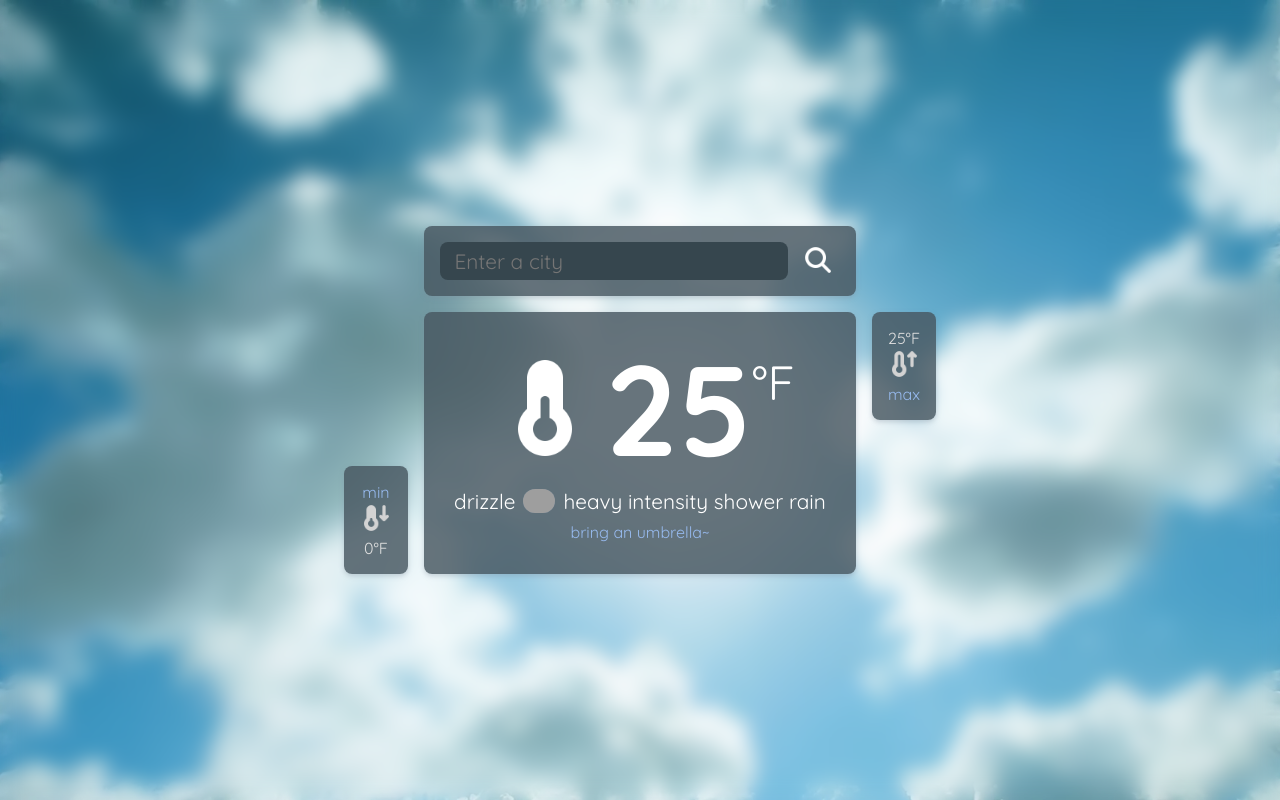
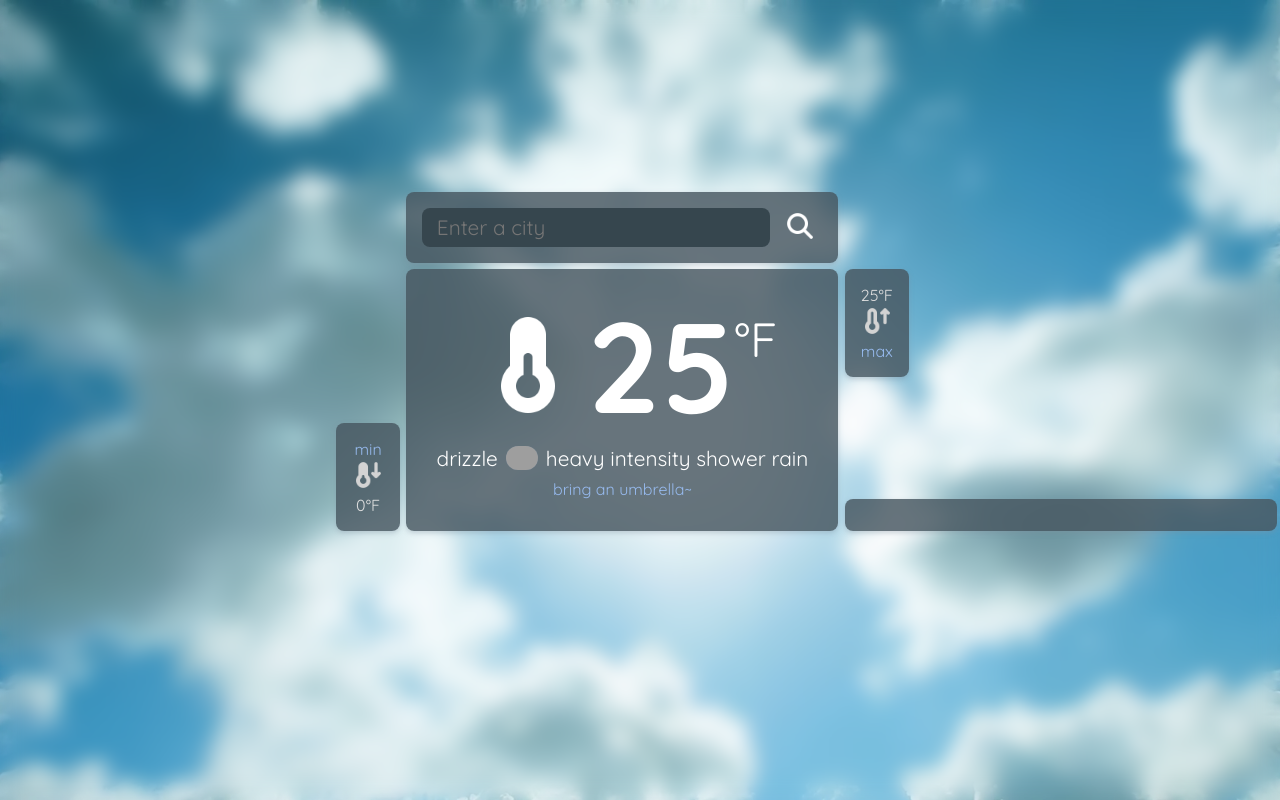
Before and after one commit to sylvia-ww/sylvia-ww.github.io, a web app: file hw3/index.html in a window 1280 px wide. Run offline with its HTML, style and script files only (its server is not run), Linux system fonts and the light colour scheme; grey boxes are pictures that could not be loaded.

Commit message:
hw3 thank god man :pain:

```diff
--- a/hw3/css/styles.css
+++ b/hw3/css/styles.css
@@ -1,5 +1,5 @@
+@import url('https://fonts.googleapis.com/css2?family=Open+Sans:ital,wght@0,300..800;1,300..800&family=Quicksand:wght@300..700&display=swap');
 
-@import url('https://fonts.googleapis.com/css2?family=Open+Sans:ital,wght@0,300..800;1,300..800&family=Quicksand:wght@300..700&display=swap');
 body {
     background-color: var(--main-bg);
     color: white;
@@ -12,27 +12,67 @@ body {
     --faded-white: rgb(223, 223, 223);
     --text-blue: rgb(150, 185, 237);
     --bg-blue: rgb(108, 130, 150);
-    --error-color:rgb(255, 214, 143) ;
+    --error-color: rgb(255, 214, 143);
 }
+
 html {
     padding: 0;
     margin: 0;
 }
+
 /* started out flexbox, then switched to grid too late, yeah..bit  */
 /* grid container */
 body {
-    display: flex;
-    flex-direction: column;
+    display: grid;
+    grid-template-columns: 1fr auto 1fr;
+    grid-template-rows: 1fr auto 1fr;
+    grid-template-areas:
+    ". search-wrapper ."
+    "min display max"
+    ". . .";
+
+    /* make grid items not stretch to fill grid box */
+    justify-content: center;
     align-items: center;
-    justify-content: center;
-    height: 100dvh; /* dvh = dynamic viewport height */
+
+    height: 100dvh;
+    /* dvh = dynamic viewport height */
     padding: 0;
-    margin: 0; /* margin 0 makes it not scroll */
+    margin: 0;
+    /* margin 0 makes it not scroll */
     background-image: url('../img/bg-sunny.jpg');
     background-position: center;
     background-size: cover;
     backdrop-filter: blur(10px);
 
+}
+
+.search-wrapper {
+    grid-area: search-wrapper;
+    align-self: end;
+}
+.min {
+    grid-area: min;
+    align-self: end;
+    justify-self: end;
+}
+.max {
+    grid-area: max;
+    align-self: stretch;
+    justify-self: start;
+
+    display: flex;
+    flex-direction: column;
+    justify-content: space-between;
+}
+
+.display {
+    grid-area: display;
+    align-self: start;
+}
+.wrapper.min,
+.wrapper.max {
+    width: fit-content;
 }
 
 .text-fade {
@@ -48,28 +88,31 @@ body {
     backdrop-filter: blur(70px);
     padding: 1rem;
     border-radius: 0.5rem;
-    margin: 0.2rem 0;
+    margin: 0.2rem;
     flex-wrap: wrap;
     box-shadow: 0px 2px 5px rgba(124, 140, 158, 0.368);
-
 }
 
 .search {
     display: flex;
-    flex: 1; /* make search bar stretch */
+    flex: 1;
+    /* make search bar stretch */
     align-items: center;
 }
-#search-error{
+
+#search-error {
     color: var(--error-color);
     margin-top: 0.5rem;
 }
+
 input:focus {
     box-shadow: 0 0 2px 1px rgb(141, 160, 191);
 }
 
 .search input {
     font-family: Quicksand, Arial, Helvetica, sans-serif;
-    flex: 1; /* make it stretch to space of parent */
+    flex: 1;
+    /* make it stretch to space of parent */
     border: none;
     outline: none;
     border-radius: 0.5rem;
@@ -81,7 +124,6 @@ input:focus {
     font-size: 1.3rem;
 
 }
-
 button {
     background-color: transparent;
     cursor: pointer;
@@ -93,14 +135,16 @@ img {
     width: 2rem;
 }
 
-img.bigger-img{
+img.bigger-img {
     width: 7.5rem;
 }
+
 #degree-f {
     align-self: start;
     margin-top: 1.5rem;
     font-size: 3rem;
 }
+
 #temperature {
     font-size: 8rem;
     font-weight: bold;
@@ -108,18 +152,8 @@ img.bigger-img{
 
 .wrapper.vertical {
     flex-direction: column;
-    flex: 0;
+}
 
-}
-row {
-    display: flex;
-    justify-content: center;
-    flex-direction: row;
-    align-items: center;
-    gap: 1rem;
-    margin-top: 0.6rem;
-    max-width: 100%; /* bc for some reason it overflows on non-fullscren bruhh*/
-}
 #description {
     /* force it to take up a whole row bc flexbox */
     display: flex;
@@ -143,11 +177,3 @@ row {
 .blue {
     color: var(--text-blue);
 }
-
-.bottom {
-    align-self: flex-end;
-}
-
-.top {
-    align-self: flex-start
-}
--- a/hw3/index.html
+++ b/hw3/index.html
@@ -10,22 +10,19 @@
 
 <body>
 
-    <div class="wrapper">
+    <div class="wrapper search-wrapper">
         <div class="search">
             <input id="search-bar" type="text" placeholder="Enter a city">
             <button><img id="search-icon" src="./img/search-icon.png" alt="search icon"></button>
         </div>
         <div id="search-error"></div>
     </div>
-
-
-    <row>
-        <div class="wrapper vertical text-fade bottom">
+    <div class="wrapper vertical text-fade min">
         <div class="blue">min</div>
         <div><img src="./img/temp-low.png" alt="lowest temperature"></div>
         <div class="temp-detail" id="temp-min">0°F</div>
     </div>
-        <div class="wrapper">
+    <div class="wrapper display">
         <img class="bigger-img" src="./img/temp-now.png" alt="temperature now">
         <div id="temperature">25</div>
         <div id="degree-f">°F</div>
@@ -36,12 +33,16 @@
         </div>
         <div class="blue" id="advice">bring an umbrella~</div>
     </div>
-        <div class="wrapper vertical text-fade top">
+    <div class="max">
+        <div class="wrapper vertical text-fade max">
             <div id="temp-max">25°F</div>
             <div><img src="./img/temp-high.png" alt="highest temperature"></div>
             <div class="blue">max</div>
         </div>
-    </row>
+        <div class="toggle wrapper">
+
+        </div>
+    </div>
 
     <script src="./js/script.js"></script>
 </body>
```
Lines whose indentation alone changed are shown as unchanged.
